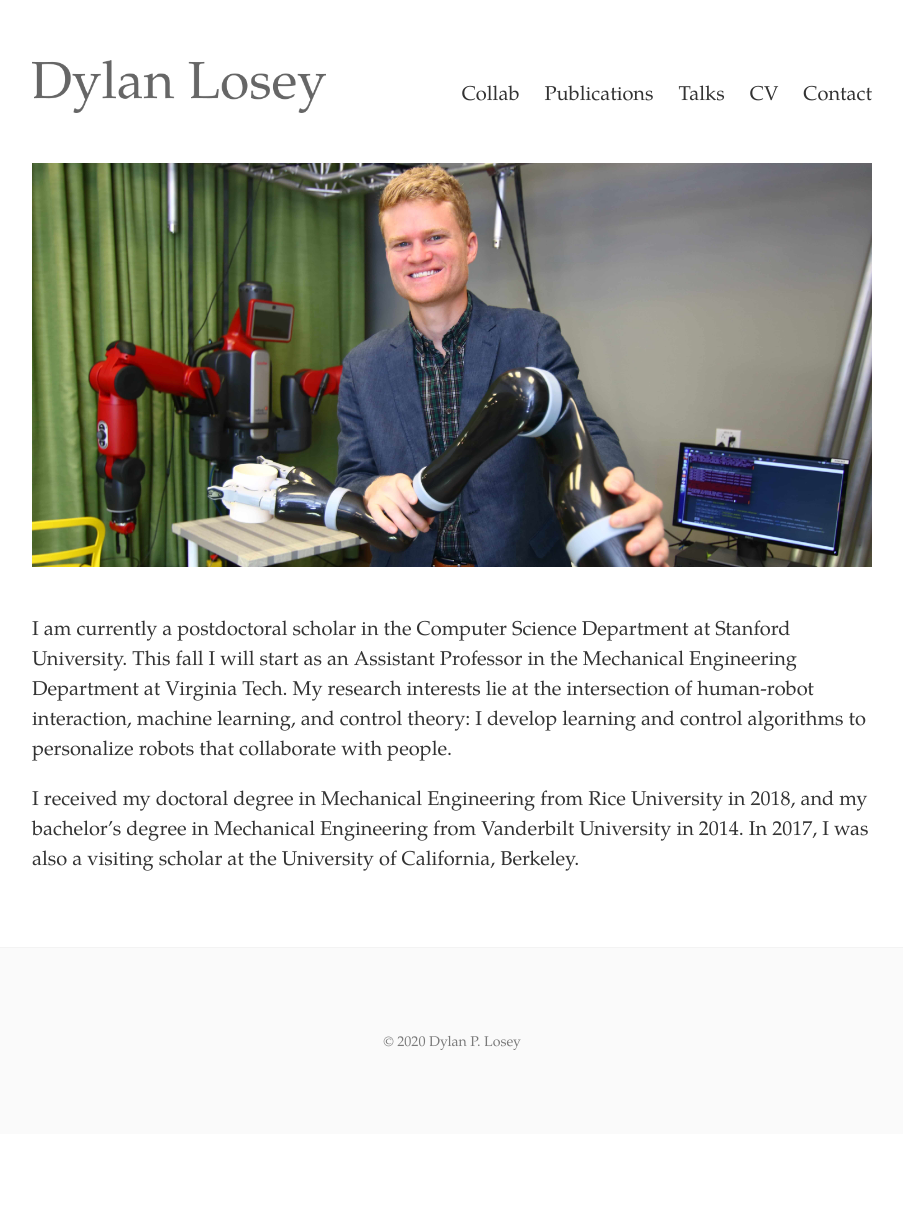
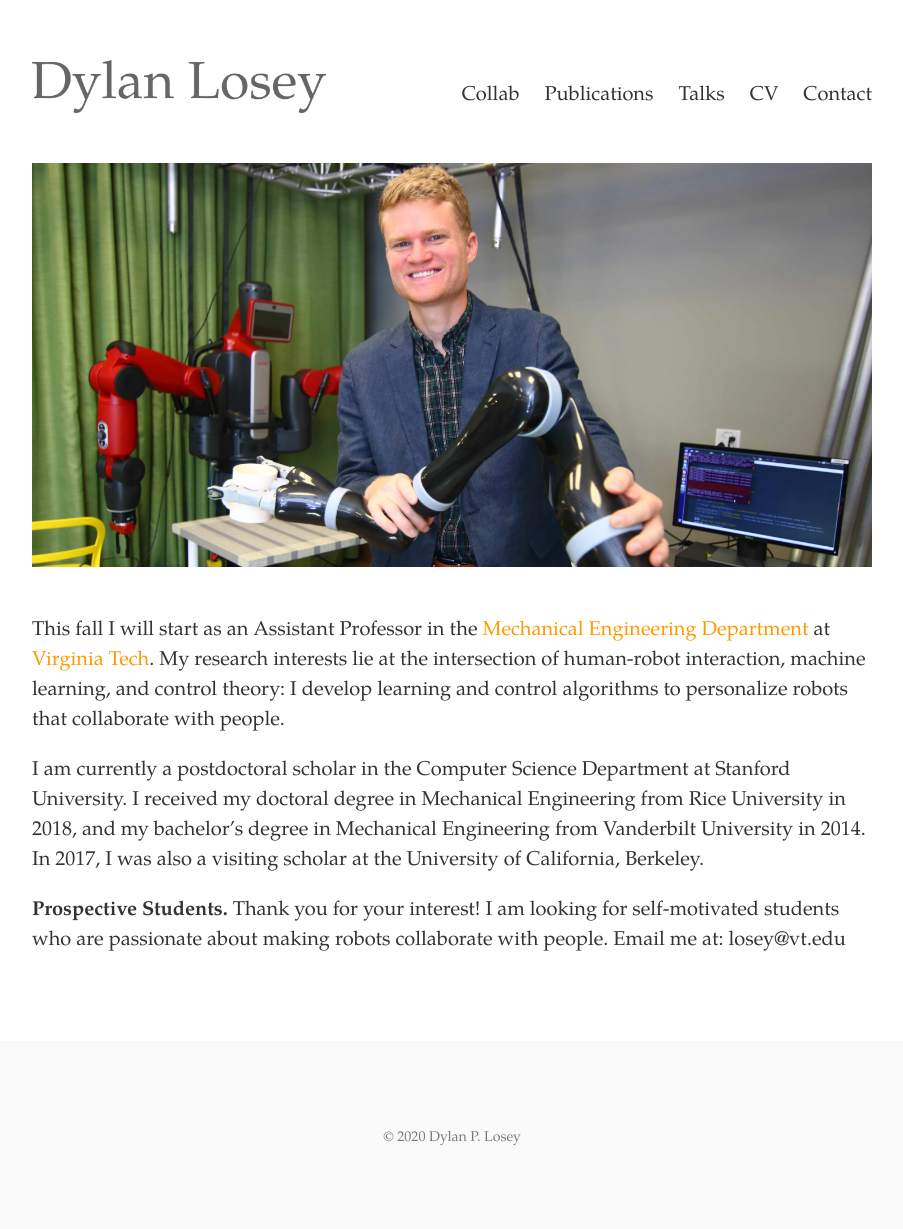
Before and after one commit to dylan-losey/dylan-losey.github.io, a Jekyll site: the page built from index.html, in a window 1280 px wide. Shown: the whole page, without its empty margins (188-1091 px from the left). Built offline with Jekyll 4.4.1, drawn with Linux system fonts in a browser that asks for light colours; before the commit the page ends 1134 px from its top, so only the background shows below that.

Commit message:
added prospective students call

```diff
--- a/CNAME
+++ /dev/null
@@ -1 +0,0 @@
-dylanlosey.com
--- a/_sass/_links.scss
+++ b/_sass/_links.scss
@@ -1,27 +1,13 @@
 a {
   color: $link-color;
-  background-image: linear-gradient(to top,
-    rgba(0,0,0,0) 13%,
-    rgba($link-color,.8) 13%,
-    rgba($link-color,.8) 18%,
-    rgba(0,0,0,0) 17%
-  );
-  text-shadow: white 1px 0px 0px, white -1px 0px 0px;
+  text-decoration: none;
 }
 
 a:hover,
 a:focus,
 a:active {
-  border: 0;
   color: $link-hover-color;
   text-decoration: none;
-  background-image: linear-gradient(to top,
-    rgba(0,0,0,0) 13%,
-    rgba($link-hover-color,.8) 13%,
-    rgba($link-hover-color,.8) 17%,
-    rgba(0,0,0,0) 17%
-  );
-  text-shadow: white 1px 0px 0px, white -1px 0px 0px;
 }
 
 // Correct issues with buttons
--- a/index.html
+++ b/index.html
@@ -3,16 +3,34 @@ layout: page
 tags: home
 ---
 
+<style>
+  .link {
+  color: #FF9900;
+  text-decoration: none;
+  }
+  .link:hover {
+      color: black;
+      text-decoration: none;
+  }
+</style>
+
 <div>
   <img src="{{ site.baseurl }} /images/front.jpg" style="width:100%; height:100%;">
   <br>
   <br>
-  <p>I am currently a postdoctoral scholar in the Computer Science Department at Stanford University.
-  This fall I will start as an Assistant Professor in the Mechanical Engineering Department at Virginia Tech.
+  <p>This fall I will start as an Assistant Professor in the
+    <a class="link" href="https://www.me.vt.edu/">Mechanical Engineering Department</a>
+    at <a class="link" href="https://vt.edu/">Virginia Tech</a>.
   My research interests lie at the intersection of human-robot interaction, machine learning, and control theory:
   I develop learning and control algorithms to personalize robots that collaborate with people.</p>
-  <p>I received my doctoral degree in Mechanical Engineering from Rice University in 2018,
+  <p>I am currently a postdoctoral scholar in the Computer Science Department at Stanford University.
+  I received my doctoral degree in Mechanical Engineering from Rice University in 2018,
   and my bachelor’s degree in Mechanical Engineering from Vanderbilt University in 2014.
   In 2017, I was also a visiting scholar at the University of California, Berkeley.</p>
+  <p><b>Prospective Students.</b> Thank you for your interest!
+  I am looking for self-motivated students who are passionate about making robots
+  collaborate with people. Email me at: losey@vt.edu
+  <p>
+
   <br>
 </div>
```
